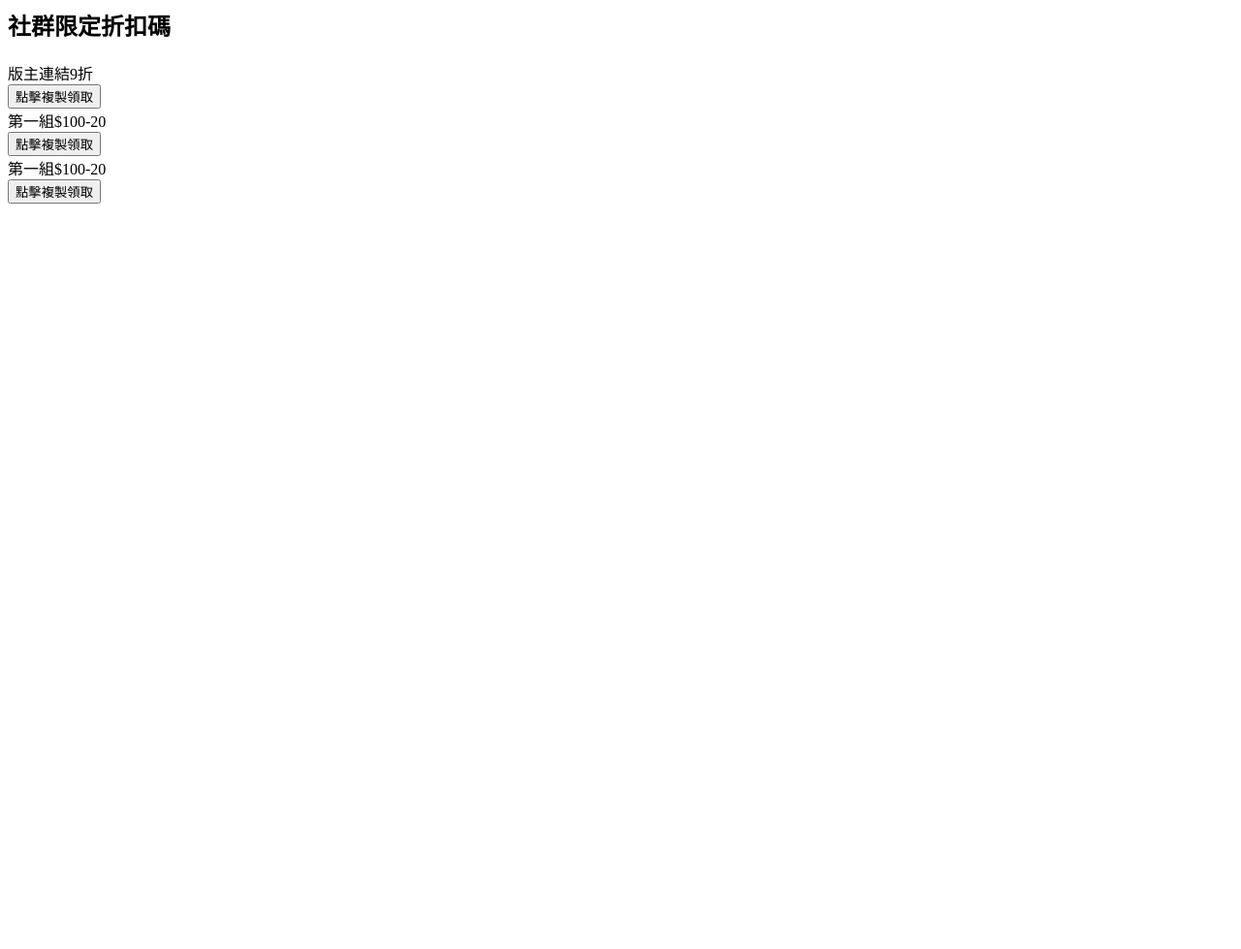
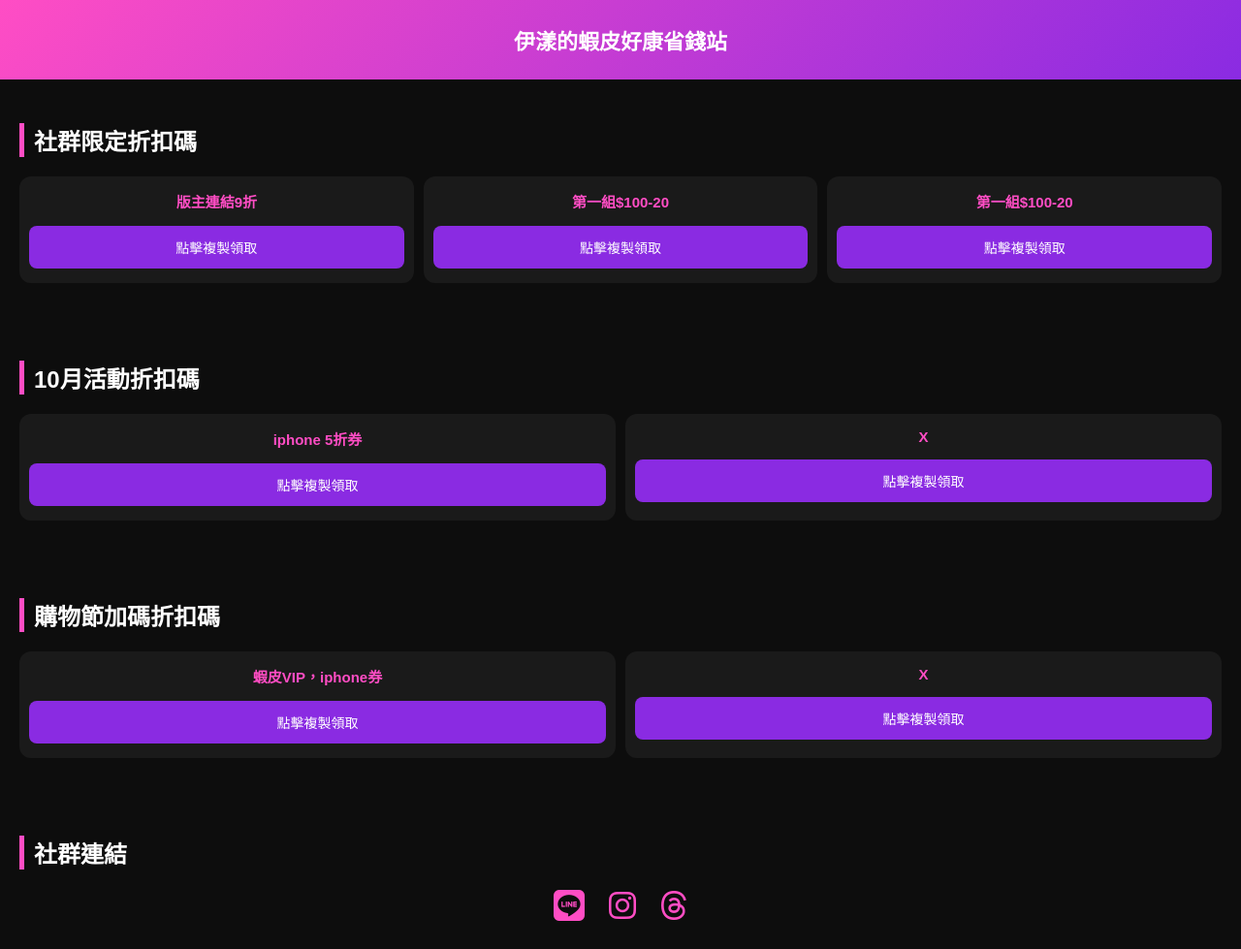
Before and after one commit to eeveemoney/eeveemoney.github.io, a plain HTML site: page index.html in a window 1280 px wide. Shown: the whole page at 97% size. Before the commit the page ends 800 px from the top, so only its background shows below. Drawn offline with Linux system fonts and the light colour scheme.

Commit message:
Update index.html

```diff
--- a/index.html
+++ b/index.html
@@ -1,3 +1,104 @@
+
+<!DOCTYPE html>
+<html lang="zh-TW">
+<head>
+<meta charset="UTF-8">
+<meta name="viewport" content="width=device-width, initial-scale=1.0">
+<title>伊漾的蝦皮好康省錢站</title>
+
+<link rel="stylesheet" href="https://cdnjs.cloudflare.com/ajax/libs/font-awesome/6.5.0/css/all.min.css">
+
+<style>
+body {
+    margin: 0;
+    font-family: "Microsoft JhengHei", sans-serif;
+    background: #0d0d0d;
+    color: #ffffff;
+}
+
+header {
+    text-align: center;
+    padding: 25px 15px;
+    background: linear-gradient(135deg,#ff4dc4,#8a2be2);
+    font-size: 22px;
+    font-weight: bold;
+}
+
+.section {
+    padding: 25px 20px;
+}
+
+.section h2 {
+    border-left: 5px solid #ff4dc4;
+    padding-left: 10px;
+    margin-bottom: 20px;
+}
+
+.coupon-row {
+    display: flex;
+    gap: 10px;
+    flex-wrap: wrap;
+}
+
+.coupon-box {
+    flex: 1;
+    min-width: 0;
+    background: #1a1a1a;
+    padding: 15px 10px;
+    border-radius: 12px;
+    text-align: center;
+    margin-bottom: 10px;
+}
+
+.coupon-title {
+    font-size: 15px;
+    margin-bottom: 15px;
+    color: #ff4dc4;
+    font-weight: bold;
+}
+
+button {
+    background: #8a2be2;
+    color: white;
+    border: none;
+    padding: 12px 5px;
+    border-radius: 8px;
+    cursor: pointer;
+    font-size: 14px;
+    transition: 0.3s;
+    width: 100%;
+}
+
+button:hover {
+    background: #ff4dc4;
+}
+
+.social-icons {
+    display: flex;
+    justify-content: center;
+    gap: 25px;
+    margin-top: 15px;
+}
+
+.social-icons a {
+    font-size: 32px;
+    color: #ff4dc4;
+    transition: 0.3s;
+}
+
+.social-icons a:hover {
+    color: #8a2be2;
+    transform: scale(1.2);
+}
+</style>
+</head>
+
+<body>
+
+<header>
+伊漾的蝦皮好康省錢站
+</header>
+
 <!-- 第一區：社群限定折扣碼 -->
 <div class="section">
     <h2>社群限定折扣碼</h2>
@@ -20,3 +121,107 @@
 
     </div>
 </div>
+
+<!-- 第二區：10月活動折扣碼 -->
+<div class="section">
+    <h2>10月活動折扣碼</h2>
+    <div class="coupon-row">
+
+        <div class="coupon-box">
+            <div class="coupon-title">iphone 5折券</div>
+            <button onclick="claimEvent1()">點擊複製領取</button>
+        </div>
+
+        <div class="coupon-box">
+            <div class="coupon-title">X</div>
+            <button onclick="claimEvent2()">點擊複製領取</button>
+        </div>
+
+    </div>
+</div>
+
+<!-- 第三區：購物節加碼折扣碼 -->
+<div class="section">
+    <h2>購物節加碼折扣碼</h2>
+    <div class="coupon-row">
+
+        <div class="coupon-box">
+            <div class="coupon-title">蝦皮VIP，iphone券</div>
+            <button onclick="claimMall1()">點擊複製領取</button>
+        </div>
+
+        <div class="coupon-box">
+            <div class="coupon-title">X</div>
+            <button onclick="claimMall2()">點擊複製領取</button>
+        </div>
+
+    </div>
+</div>
+
+<!-- 社群連結 -->
+<div class="section">
+    <h2>社群連結</h2>
+    <div class="social-icons">
+
+        <a href="https://openchat.line.me/tw/cover/4LBrOJtYyB72wC514AuXeoxuemBgeUZbHnfvDGvICRSvc_wpOpm3CXZau24" target="_blank">
+            <i class="fa-brands fa-line"></i>
+        </a>
+
+        <a href="https://www.instagram.com/_eevee_money" target="_blank">
+            <i class="fa-brands fa-instagram"></i>
+        </a>
+
+        <a href="https://www.threads.com/@_eevee_money" target="_blank">
+            <i class="fa-brands fa-threads"></i>
+        </a>
+
+    </div>
+</div>
+
+<script>
+
+// 第一區：三組社群限定折扣碼
+
+function claim1(){
+    navigator.clipboard.writeText("SH18SMPV");
+    window.location.href = "https://s.shopee.tw/5q9qBczN8e";
+}
+
+function claim2(){
+    navigator.clipboard.writeText("RQ2QVB2J3");
+    window.location.href = "https://s.shopee.tw/30peoU3rtH";
+}
+
+function claim3(){
+    navigator.clipboard.writeText("ZPT7ZPZPA");
+    window.location.href = "https://s.shopee.tw/7KydyRnN68";
+}
+
+// 第二區活動功能
+
+function claimEvent1(){
+    navigator.clipboard.writeText("SVSP2611");
+    window.location.href = "https://s.shopee.tw/9AQ5F1vXaj";
+}
+
+function claimEvent2(){
+    navigator.clipboard.writeText("618KOL");
+    window.location.href = "https://s.shopee.tw/6q0xpxNhxX";
+}
+
+// 第三區商城功能
+
+function claimMall1(){
+    navigator.clipboard.writeText("FMAPP2604");
+    window.location.href = "https://s.shopee.tw/gPtNXPlNK";
+}
+
+function claimMall2(){
+    navigator.clipboard.writeText("SHPAF99");
+    window.location.href = "https://s.shopee.tw/7pt5DJpsUt";
+}
+
+</script>
+
+</body>
+</html>
```
